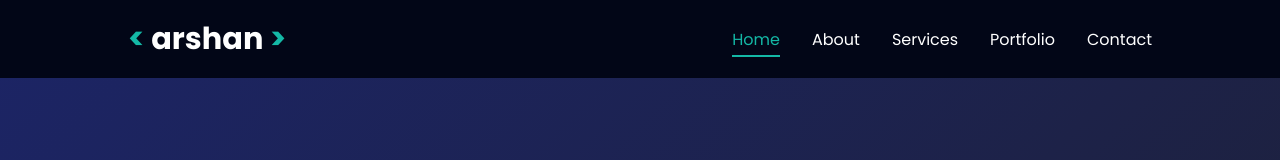
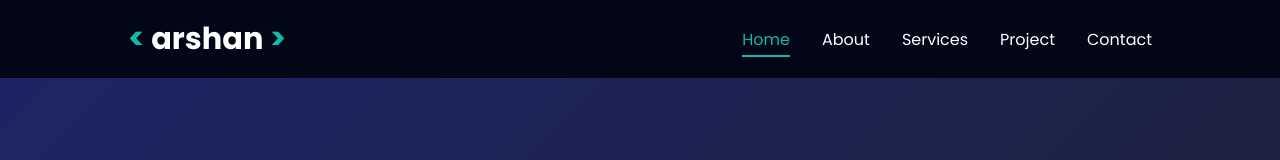
Before and after one commit to Arshan1629/Portfolio, a React (Vite) app: page / in a window 1280 px wide. Shown: the top 160 px of the page. Built offline with nearby package versions, Linux system fonts and the light colour scheme.

Commit message:
Miner change in nav bar

```diff
--- a/src/components/Navbar.jsx
+++ b/src/components/Navbar.jsx
@@ -50,7 +50,7 @@ function Navbar() {
         <li><a href="#home" className={active === 'home' ? 'active' : ''} onClick={closeMenu}>Home</a></li>
         <li><a href="#about" className={active === 'about' ? 'active' : ''} onClick={closeMenu}>About</a></li>
         <li><a href="#services" className={active === 'services' ? 'active' : ''} onClick={closeMenu}>Services</a></li>
-        <li><a href="#portfolio" className={active === 'portfolio' ? 'active' : ''} onClick={closeMenu}>Portfolio</a></li>
+        <li><a href="#portfolio" className={active === 'portfolio' ? 'active' : ''} onClick={closeMenu}>Project</a></li>
         <li><a href="#contact" className={active === 'contact' ? 'active' : ''} onClick={closeMenu}>Contact</a></li>
       </ul>
     </nav>
```
